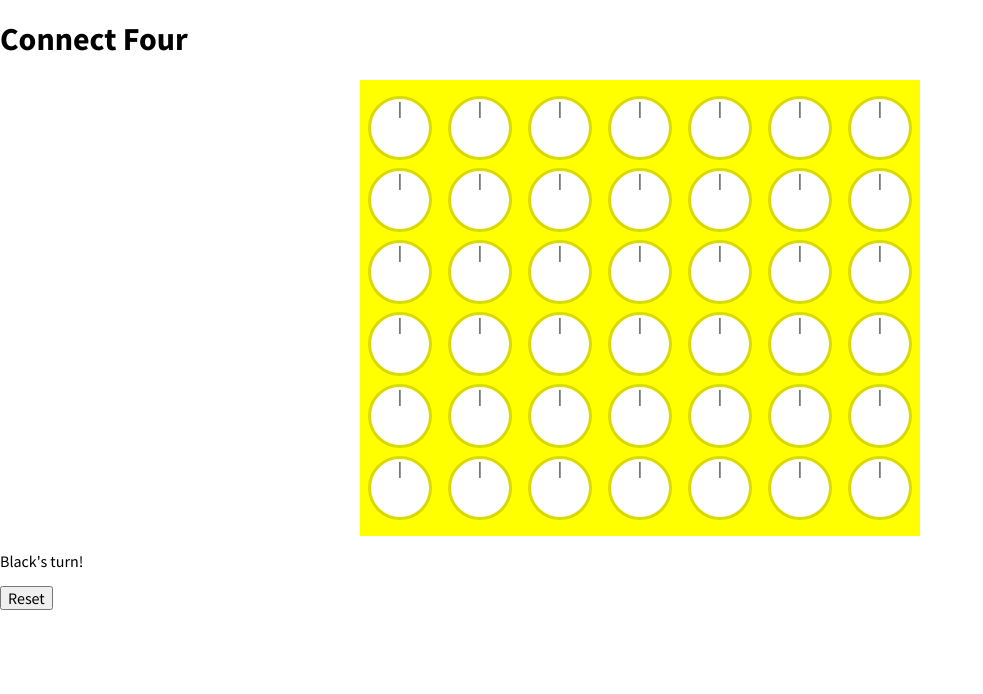
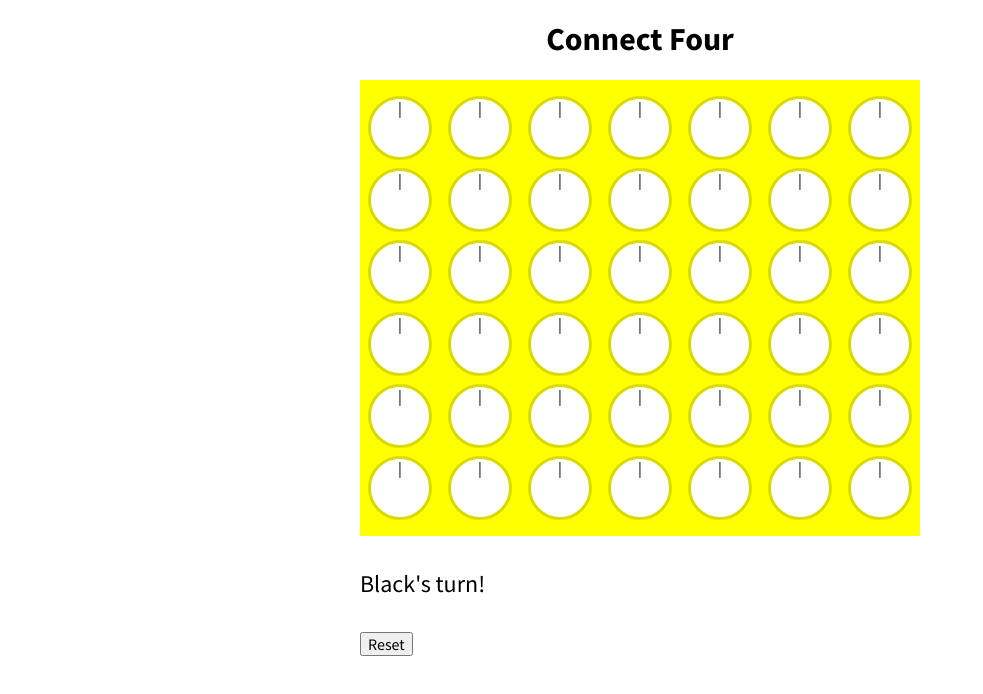
Before and after one commit to samsch/confident-demo, a React app: page / in a window 1280 px wide. Shown: the top 694 px of the page, without its empty margins (0-983 px from the left). Built offline with nearby package versions, Linux system fonts and the light colour scheme; what create-error would draw is missing.

Commit message:
Improved styles (uses css grid)

```diff
--- a/src/App.js
+++ b/src/App.js
@@ -1,18 +1,49 @@
 import React from 'react';
-import styles from './style.css';
+import { css } from 'emotion';
+import classNames from 'classnames';
 import { initialState, reducer } from './connectFour';
 import Board from './Board';
 import Messages from './Messages';
+
+const styles = {
+  gameArea: css`
+    display: grid;
+    grid-template-columns: 1fr auto 1fr;
+    column-gap: 1rem;
+  `,
+  heading: css`
+    text-align: center;
+    grid-column-start: 1;
+    grid-column-end: 4;
+  `,
+  boardArea: css`
+    grid-column-start: 2;
+    grid-column-end: 3;
+  `,
+  messages: css`
+    grid-column-start: 3;
+    grid-column-end: 4;
+`,
+  status: css`
+    line-height: 3rem;
+    font-size: 1.5rem;
+  `,
+  winner: css`
+    font-weight: bold;
+  `,
+};
 
 const App = () => {
   const [state, dispatch] = React.useReducer(reducer, initialState);
   const { board, messages, nextTurn, winner } = state;
   return (
-    <div>
+    <div className={styles.gameArea}>
       <h1 className={styles.heading}>
         Connect Four
       </h1>
-      <div>
+      <div
+        className={styles.boardArea}
+      >
         <Board
           board={board}
           onDrop={column => {
@@ -20,11 +51,11 @@ const App = () => {
           }}
         />
         {winner ? (
-          <p>
+          <p className={classNames(styles.status, styles.winner)}>
             {winner.toUpperCase()} WINS!
           </p>
         ) : (
-          <p>
+          <p className={styles.status}>
             {nextTurn === 'black' ? 'Black' : 'Red'}&apos;s turn!
           </p>
         )}
@@ -39,7 +70,10 @@ const App = () => {
           </button>
         </div>
       </div>
-      <Messages messages={messages} />
+      <Messages
+        messages={messages}
+        className={styles.messages}
+      />
     </div>
   );
 };
--- a/src/Board.js
+++ b/src/Board.js
@@ -56,10 +56,11 @@ const printPlayed = state => {
 const Board = ({
   board,
   onDrop,
+  className,
 }) => {
   return (
     <div
-      className={styles.board}
+      className={classNames(className, styles.board)}
     >
       {board.map((column, columnIndex) => {
         return (
@@ -78,7 +79,7 @@ const Board = ({
                     [styles.redCell]: played === 'red',
                   })}
                 >
-                  {printPlayed(played)}
+                  <span className="sr-only">{printPlayed(played)}</span>
                 </div>
               );
             })}
@@ -91,5 +92,6 @@ const Board = ({
 Board.propTypes = {
   board: PropTypes.arrayOf(PropTypes.arrayOf(PropTypes.oneOf([null, 'black', 'red']))).isRequired,
   onDrop: PropTypes.func.isRequired,
+  className: PropTypes.string,
 };
 export default Board;
--- a/src/Messages.js
+++ b/src/Messages.js
@@ -1,15 +1,59 @@
 import React from 'react';
 import PropTypes from 'prop-types';
+import classNames from 'classnames';
+import { css, keyframes } from 'emotion';
 
-// TODO add insert animation to all message.
+const errorMessageAnimation = keyframes`
+  from {
+    border-left: solid 1rem transparent;
+    opacity: 1;
+  }
+  5% {
+    border-left: solid 1rem red;
+  }
+  15% {
+    border-left: solid 1rem red;
+  }
+  50% {
+    opacity: 1;
+  }
+  to {
+    border-left: solid 1rem transparent;
+    opacity: .5;
+  }
+`;
 
-const Messages = ({ messages }) => {
+const styles = {
+  messages: css`
+    margin-top: 1rem;
+    max-height: 500px;
+    overflow-x: auto;
+  `,
+  message: css`
+    margin-top: .5rem;
+    border-left: solid 1rem transparent;
+    padding-left: .25rem;
+  `,
+  errorMessage: css`
+    animation: ${errorMessageAnimation} 2s 0s ease 1 forwards;
+    border: none;
+  `,
+  winMessage: css`
+  border-left: solid 1rem green;
+  `,
+};
+
+const Messages = ({ messages, className }) => {
   return (
-    <div>
-      {messages.map(({ id, text }) => {
+    <div className={classNames(className, styles.messages)}>
+      {messages.map(({ id, text, type }) => {
         return (
           <div
             key={id}
+            className={classNames(styles.message, {
+              [styles.errorMessage]: type === 'error',
+              [styles.winMessage]: type === 'win',
+            })}
           >
             {text}
           </div>
@@ -23,5 +67,6 @@ Messages.propTypes = {
     id: PropTypes.string.isRequired,
     text: PropTypes.string.isRequired,
   })).isRequired,
+  className: PropTypes.string,
 };
 export default Messages;
--- a/src/index.js
+++ b/src/index.js
@@ -2,6 +2,7 @@ import '@babel/polyfill';
 import React from 'react';
 import ReactDOM from 'react-dom';
 import 'normalize.css';
+import './style.css';
 import App from './App';
 
 const rootElement = document.getElementById('root');
--- a/src/style.css
+++ b/src/style.css
@@ -12,6 +12,15 @@ html, body {
 }
 
 :global #root {
-  max-width: 800px;
+  max-width: 1920px;
   margin: auto;
 }
+
+:global .sr-only {
+  position: absolute;
+  left: -10000px;
+  top: auto;
+  width: 1px;
+  height: 1px;
+  overflow: hidden;
+}
```
